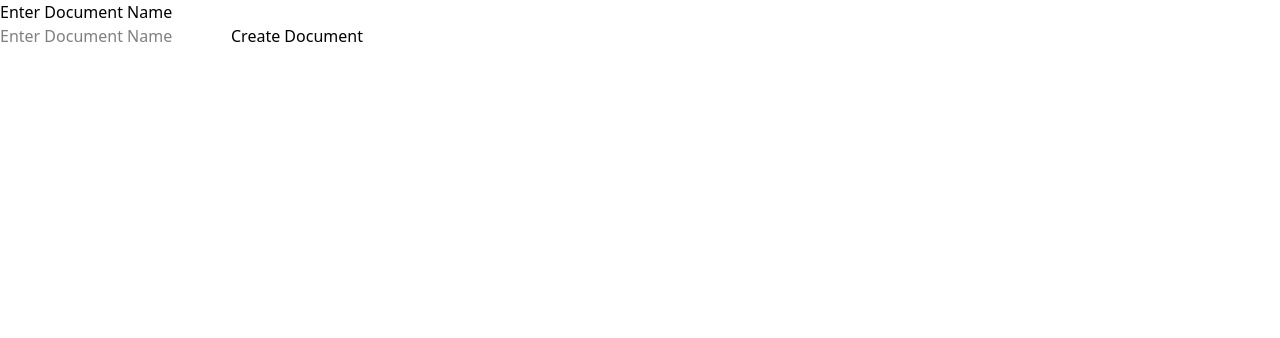
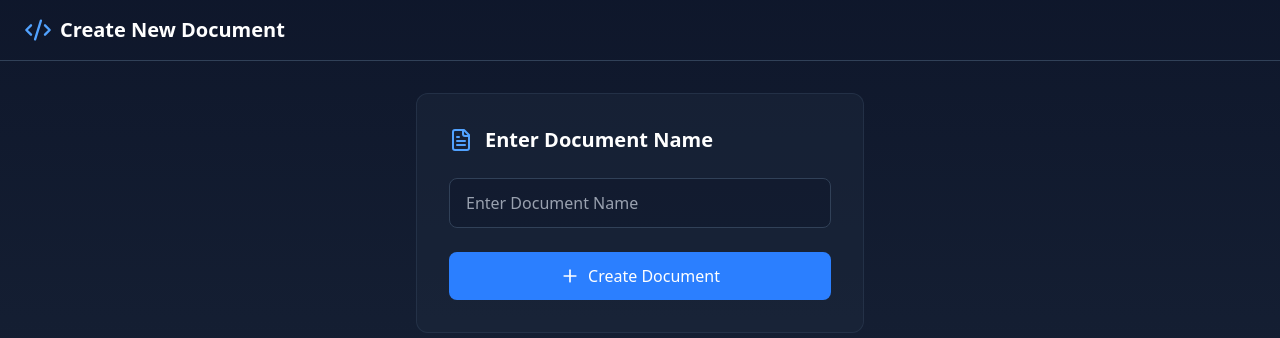
Before and after one commit to OmSharma42306/collborative-docs-app, a React (Vite) app in the folder frontend/: page /createDocument in a window 1280 px wide. Shown: the top 338 px of the page. Built offline with nearby package versions, Linux system fonts and the light colour scheme.

Commit message:
added-ui-to-createDocument-stuff

```diff
--- a/frontend/src/components/CreateDocument.tsx
+++ b/frontend/src/components/CreateDocument.tsx
@@ -1,6 +1,41 @@
+// import { useState } from "react"
+// import axios from "axios";
+// const token = localStorage.getItem("token");
+// export default function CreateDocument(){
+//     const [documentName,setDocumentName] = useState<string>("");
+
+//     async function handleCreateDocument(){
+//         const response = await axios.post("http://localhost:3000/api/v1/docs/create-doc",{documentName:documentName},
+//            { headers: {
+//                 Authorization : `Bearer ${token}`
+//               }
+//             }
+
+//         )
+//         const data = response.data;
+//         console.log(data);
+//     }
+
+//     return <div>
+//         <h1>Enter Document Name</h1>
+//         <input type="text" placeholder="Enter Document Name" onChange={(e)=>{
+//             setDocumentName(e.target.value);
+//         }} />
+//         <button onClick={handleCreateDocument}>Create Document</button>
+
+//     </div>
+// }
+
+
+
+
+// new code with ui
+
 import { useState } from "react"
 import axios from "axios";
+import { Code2, FileText, Plus } from 'lucide-react';
 const token = localStorage.getItem("token");
+
 export default function CreateDocument(){
     const [documentName,setDocumentName] = useState<string>("");
 
@@ -16,12 +51,48 @@
         console.log(data);
     }
 
-    return <div>
-        <h1>Enter Document Name</h1>
-        <input type="text" placeholder="Enter Document Name" onChange={(e)=>{
-            setDocumentName(e.target.value);
-        }} />
-        <button onClick={handleCreateDocument}>Create Document</button>
+    return (
+        <div className="min-h-screen bg-gradient-to-b from-slate-900 to-slate-800">
+            <header className="border-b border-slate-700">
+                <div className="container mx-auto px-6 py-4">
+                    <div className="flex items-center space-x-2">
+                        <Code2 className="h-7 w-7 text-blue-400" />
+                        <span className="text-xl font-bold text-white">Create New Document</span>
+                    </div>
+                </div>
+            </header>
 
-    </div>
+            <main className="container mx-auto px-6 py-8">
+                <div className="max-w-md mx-auto">
+                    <div className="bg-slate-800/50 rounded-xl border border-slate-700/50 p-8">
+                        <div className="flex items-center space-x-3 mb-6">
+                            <FileText className="h-6 w-6 text-blue-400" />
+                            <h1 className="text-xl font-semibold text-white">Enter Document Name</h1>
+                        </div>
+
+                        <div className="space-y-6">
+                            <div>
+                                <input
+                                    type="text"
+                                    placeholder="Enter Document Name"
+                                    onChange={(e)=>{
+                                        setDocumentName(e.target.value);
+                                    }}
+                                    className="w-full bg-slate-900/50 border border-slate-700 rounded-lg px-4 py-3 text-white placeholder-gray-400 focus:outline-none focus:ring-2 focus:ring-blue-500/50 focus:border-blue-500 transition-all duration-200"
+                                />
+                            </div>
+
+                            <button
+                                onClick={handleCreateDocument}
+                                className="w-full flex items-center justify-center space-x-2 bg-blue-500 hover:bg-blue-600 text-white px-6 py-3 rounded-lg font-medium transition-all duration-200"
+                            >
+                                <Plus className="h-5 w-5" />
+                                <span>Create Document</span>
+                            </button>
+                        </div>
+                    </div>
+                </div>
+            </main>
+        </div>
+    );
 }
```
